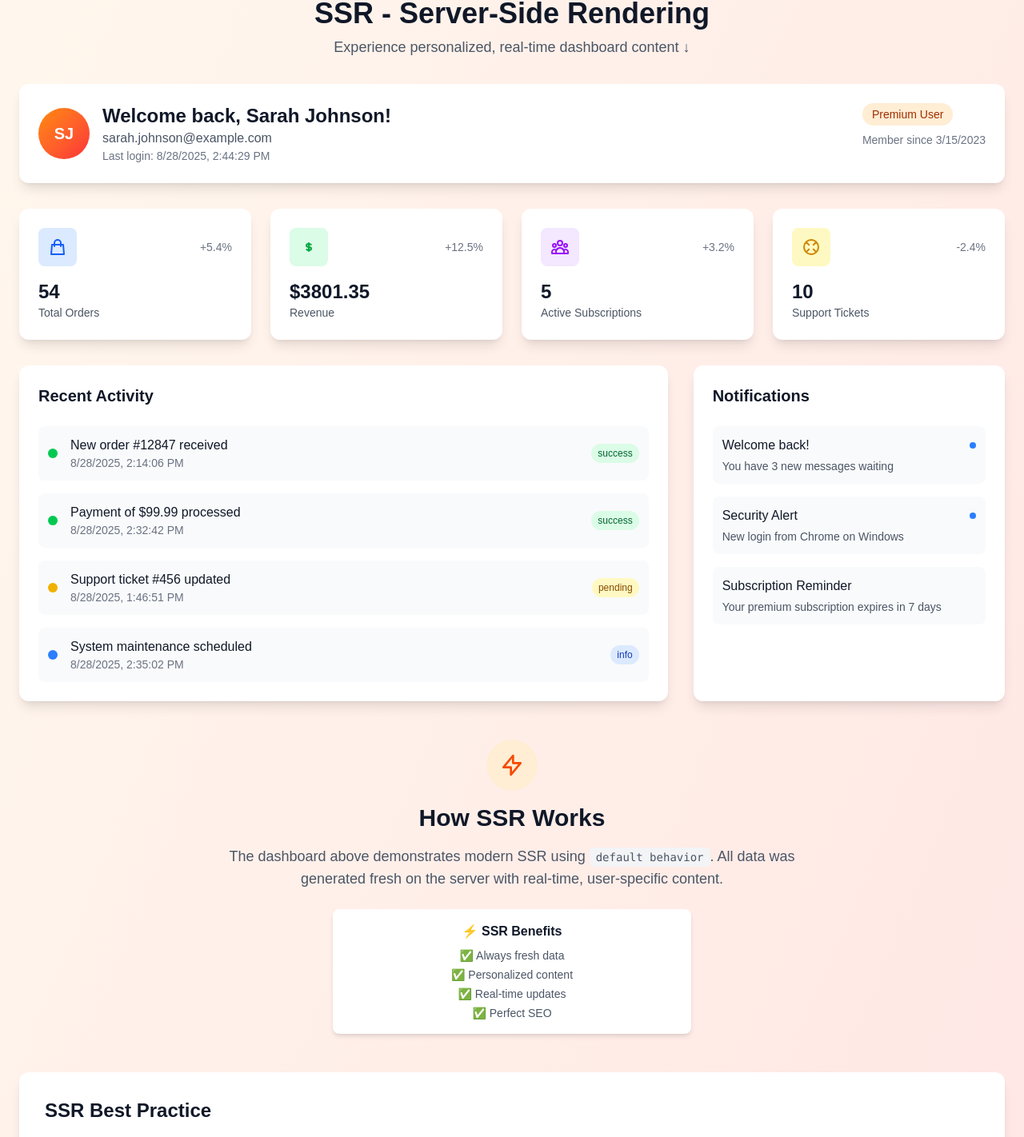
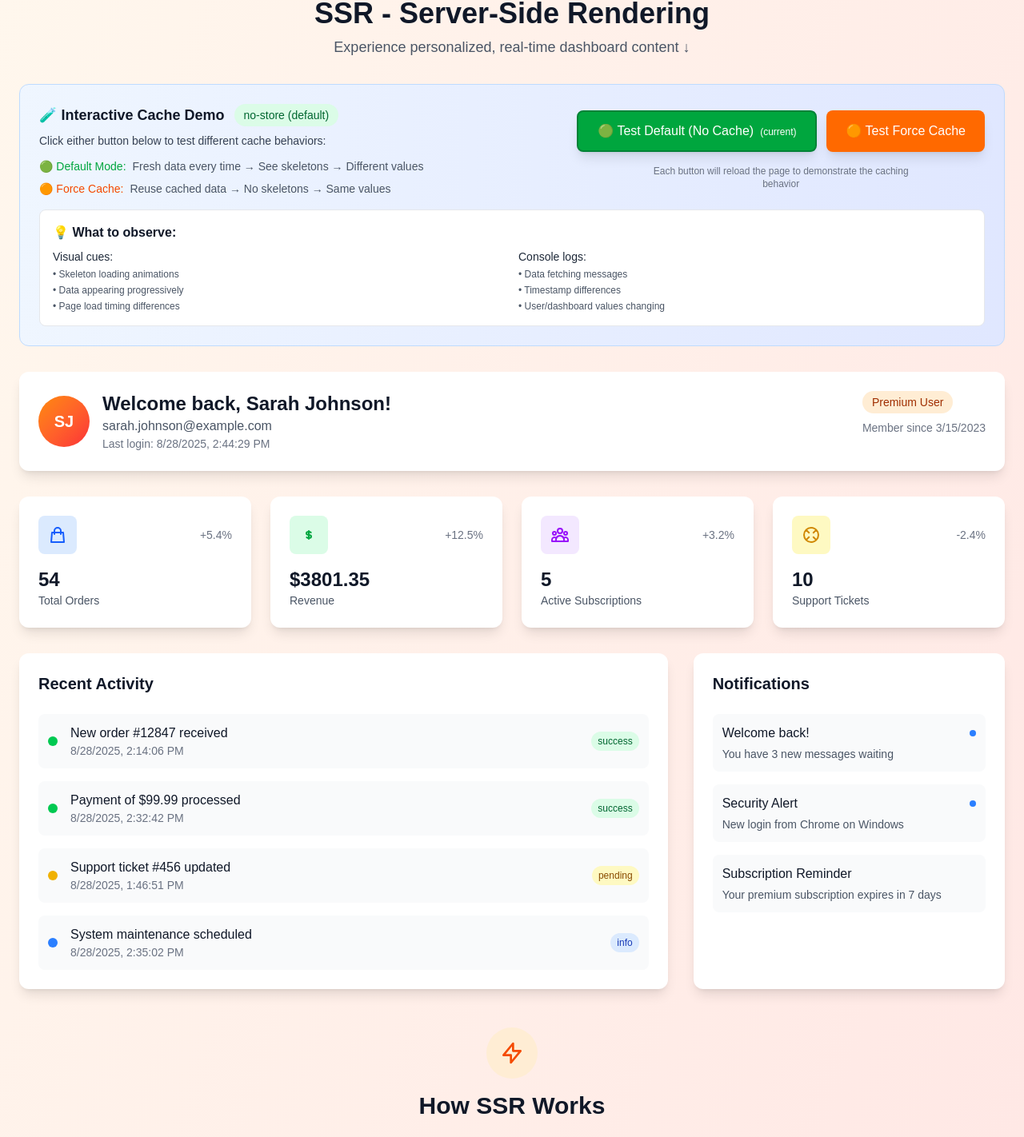
Before and after one commit to kiki-le-singe/nextjs-perf-showcase, a Next.js app: page /rendering-methods/ssr in a window 1280 px wide. Shown: the part 51-1473 px from the top of the page at 80% size. Built offline with nearby package versions, Linux system fonts and the light colour scheme; no server answers.

Commit message:
implement cache-demo-toggle component

```diff
--- a/src/app/rendering-methods/ssr/page.tsx
+++ b/src/app/rendering-methods/ssr/page.tsx
@@ -7,8 +7,13 @@ import { DashboardStats } from "@/components/rendering-methods/ssr/dashboard-sta
 import { StatsSkeleton } from "@/components/rendering-methods/ssr/dashboard-stats-skeleton";
 import { DashboardContent } from "@/components/rendering-methods/ssr/dashboard-content";
 import { DashboardContentSkeleton } from "@/components/rendering-methods/ssr/dashboard-content-skeleton";
+import { CacheDemoToggle } from "@/components/rendering-methods/ssr/cache-demo-toggle";
 
-export default async function SSRPage() {
+export default async function SSRPage({
+  searchParams,
+}: {
+  searchParams: Promise<{ cache?: string }>;
+}) {
   return (
     <div className="min-h-screen bg-gradient-to-br from-orange-50 to-red-100">
       <div className="container mx-auto px-4 md:px-6 py-8 md:py-12">
@@ -22,19 +27,22 @@ export default async function SSRPage() {
           </p>
         </div>
 
+        {/* Cache Demo Toggle */}
+        <CacheDemoToggle />
+
         {/* User Header with Suspense */}
         <Suspense fallback={<UserHeaderSkeleton />}>
-          <UserHeader />
+          <UserHeader searchParams={searchParams} />
         </Suspense>
 
         {/* Dashboard Stats with Suspense */}
         <Suspense fallback={<StatsSkeleton />}>
-          <DashboardStats />
+          <DashboardStats searchParams={searchParams} />
         </Suspense>
 
         {/* Dashboard Content with Suspense */}
         <Suspense fallback={<DashboardContentSkeleton />}>
-          <DashboardContent />
+          <DashboardContent searchParams={searchParams} />
         </Suspense>
 
         {/* SSR Explanation */}
@@ -58,12 +66,20 @@ export default async function SSRPage() {
             How SSR Works
           </h2>
           <p className="text-base md:text-lg text-gray-600 max-w-3xl mx-auto mb-6">
-            The dashboard above demonstrates modern SSR using{" "}
+            The dashboard above demonstrates modern SSR with{" "}
+            <strong className="text-blue-600">
+              interactive cache comparison
+            </strong>
+            . Use the toggle above to switch between{" "}
             <code className="bg-gray-100 px-2 py-1 rounded text-sm">
-              default behavior
-            </code>
-            . All data was generated fresh on the server with real-time,
-            user-specific content.
+              default (no-store)
+            </code>{" "}
+            and{" "}
+            <code className="bg-gray-100 px-2 py-1 rounded text-sm">
+              force-cache
+            </code>{" "}
+            modes, then reload to see the difference in loading behavior and
+            console logs.
           </p>
 
           {/* Request Time Info */}
--- /dev/null
+++ b/src/components/rendering-methods/ssr/cache-demo-toggle.tsx
@@ -0,0 +1,135 @@
+"use client";
+
+import { useState, useEffect } from "react";
+
+export function CacheDemoToggle() {
+  const [isForceCache, setIsForceCache] = useState(false);
+
+  // Update URL parameter to control cache behavior
+  useEffect(() => {
+    const url = new URL(window.location.href);
+    if (isForceCache) {
+      url.searchParams.set("cache", "force-cache");
+    } else {
+      url.searchParams.delete("cache");
+    }
+    window.history.replaceState({}, "", url.toString());
+  }, [isForceCache]);
+
+  // Read initial state from URL
+  useEffect(() => {
+    const url = new URL(window.location.href);
+    const cacheParam = url.searchParams.get("cache");
+    setIsForceCache(cacheParam === "force-cache");
+  }, []);
+
+  const handleDefaultCache = () => {
+    setIsForceCache(false);
+    const url = new URL(window.location.href);
+    url.searchParams.delete("cache");
+    window.location.href = url.toString();
+  };
+
+  const handleForceCache = () => {
+    setIsForceCache(true);
+    const url = new URL(window.location.href);
+    url.searchParams.set("cache", "force-cache");
+    window.location.href = url.toString();
+  };
+
+  return (
+    <div className="bg-gradient-to-r from-blue-50 to-indigo-100 rounded-xl p-6 mb-8 border border-blue-200">
+      <div className="flex flex-col lg:flex-row lg:items-center lg:justify-between gap-4">
+        <div className="flex-1">
+          <h3 className="text-lg font-bold text-gray-900 mb-2 flex items-center">
+            🧪 Interactive Cache Demo
+            <span
+              className={`ml-3 px-3 py-1 rounded-full text-sm font-medium ${
+                isForceCache
+                  ? "bg-orange-100 text-orange-800"
+                  : "bg-green-100 text-green-800"
+              }`}
+            >
+              {isForceCache ? "force-cache" : "no-store (default)"}
+            </span>
+          </h3>
+          <p className="text-gray-700 text-sm mb-3">
+            Click either button below to test different cache behaviors:
+          </p>
+          <div className="space-y-2 text-sm">
+            <div className="flex items-start gap-2">
+              <span className="text-green-600 font-medium">
+                🟢 Default Mode:
+              </span>
+              <span className="text-gray-600">
+                Fresh data every time → See skeletons → Different values
+              </span>
+            </div>
+            <div className="flex items-start gap-2">
+              <span className="text-orange-600 font-medium">
+                🟠 Force Cache:
+              </span>
+              <span className="text-gray-600">
+                Reuse cached data → No skeletons → Same values
+              </span>
+            </div>
+          </div>
+        </div>
+
+        <div className="flex flex-col items-center gap-4">
+          <div className="flex flex-col sm:flex-row gap-3">
+            <button
+              onClick={handleDefaultCache}
+              className={`px-6 py-3 rounded-lg font-medium transition-all duration-200 transform hover:scale-105 ${
+                !isForceCache
+                  ? "bg-green-600 text-white shadow-lg border-2 border-green-700"
+                  : "bg-green-500 hover:bg-green-600 text-white shadow-lg hover:shadow-xl"
+              }`}
+            >
+              🟢 Test Default (No Cache)
+              {!isForceCache && <span className="ml-2 text-xs">(current)</span>}
+            </button>
+            <button
+              onClick={handleForceCache}
+              className={`px-6 py-3 rounded-lg font-medium transition-all duration-200 transform hover:scale-105 ${
+                isForceCache
+                  ? "bg-orange-600 text-white shadow-lg border-2 border-orange-700"
+                  : "bg-orange-500 hover:bg-orange-600 text-white shadow-lg hover:shadow-xl"
+              }`}
+            >
+              🟠 Test Force Cache
+              {isForceCache && <span className="ml-2 text-xs">(current)</span>}
+            </button>
+          </div>
+          <p className="text-xs text-gray-500 text-center max-w-xs">
+            Each button will reload the page to demonstrate the caching behavior
+          </p>
+        </div>
+      </div>
+
+      <div className="mt-4 p-4 bg-white rounded-lg border border-gray-200">
+        <h4 className="font-semibold text-gray-900 mb-2">
+          💡 What to observe:
+        </h4>
+        <div className="grid md:grid-cols-2 gap-4 text-sm text-gray-600">
+          <div>
+            <p className="font-medium text-gray-800 mb-1">Visual cues:</p>
+            <ul className="space-y-1 text-xs">
+              <li>• Skeleton loading animations</li>
+              <li>• Data appearing progressively</li>
+              <li>• Page load timing differences</li>
+            </ul>
+          </div>
+          <div>
+            <p className="font-medium text-gray-800 mb-1">Console logs:</p>
+            <ul className="space-y-1 text-xs">
+              <li>• Data fetching messages</li>
+              <li>• Timestamp differences</li>
+              <li>• User/dashboard values changing</li>
+            </ul>
+          </div>
+        </div>
+      </div>
+    </div>
+  );
+}
--- a/src/components/rendering-methods/ssr/dashboard-content.tsx
+++ b/src/components/rendering-methods/ssr/dashboard-content.tsx
@@ -1,13 +1,33 @@
 import { fetchDashboardData } from "@/lib/api";
 import type { DashboardData } from "@/lib/types";
 
-export async function DashboardContent() {
-  console.log("🔧 [SSR] Fetching dashboard content data...");
-  const dashboardData: DashboardData = await fetchDashboardData();
-  // const dashboardData: DashboardData = await fetchDashboardData({
-  //   cache: "force-cache",
-  // });
-  console.log("🔧 [SSR] Dashboard content data fetched");
+export async function DashboardContent({
+  searchParams,
+}: {
+  searchParams?: Promise<{ cache?: string }>;
+}) {
+  const resolvedSearchParams = await searchParams;
+  const cacheMode =
+    resolvedSearchParams?.cache === "force-cache" ? "force-cache" : "no-store";
+
+  console.log(
+    `📝 [DASHBOARD CONTENT] Fetching activity & notifications with cache: ${cacheMode}...`
+  );
+  const dashboardData: DashboardData =
+    cacheMode === "force-cache"
+      ? await fetchDashboardData({ cache: "force-cache" })
+      : await fetchDashboardData();
+
+  console.log(
+    `✅ [DASHBOARD CONTENT] Content fetched (${cacheMode}):`,
+    `Activities: ${
+      dashboardData.recentActivity.length
+    } items | Notifications: ${
+      dashboardData.notifications.length
+    } items | Latest Activity: "${
+      dashboardData.recentActivity[0]?.message || "None"
+    }"`
+  );
 
   return (
     <div className="grid lg:grid-cols-3 gap-8 mb-12">
--- a/src/components/rendering-methods/ssr/dashboard-stats.tsx
+++ b/src/components/rendering-methods/ssr/dashboard-stats.tsx
@@ -1,15 +1,26 @@
 import { fetchDashboardData } from "@/lib/api";
 import type { DashboardData } from "@/lib/types";
 
-export async function DashboardStats() {
-  console.log("🔧 [SSR] Fetching dashboard data...");
-  const dashboardData: DashboardData = await fetchDashboardData();
-  // const dashboardData: DashboardData = await fetchDashboardData({
-  //   cache: "force-cache",
-  // });
+export async function DashboardStats({
+  searchParams,
+}: {
+  searchParams?: Promise<{ cache?: string }>;
+}) {
+  const resolvedSearchParams = await searchParams;
+  const cacheMode =
+    resolvedSearchParams?.cache === "force-cache" ? "force-cache" : "no-store";
+
   console.log(
-    "🔧 [SSR] Dashboard data fetched, orders:",
-    dashboardData.stats.totalOrders
+    `📊 [DASHBOARD STATS] Fetching stats data with cache: ${cacheMode}...`
+  );
+  const dashboardData: DashboardData =
+    cacheMode === "force-cache"
+      ? await fetchDashboardData({ cache: "force-cache" })
+      : await fetchDashboardData();
+
+  console.log(
+    `✅ [DASHBOARD STATS] Stats data fetched (${cacheMode}):`,
+    `Orders: ${dashboardData.stats.totalOrders} | Revenue: $${dashboardData.stats.revenue} | Subscriptions: ${dashboardData.stats.activeSubscriptions} | Tickets: ${dashboardData.stats.supportTickets}`
   );
 
   return (
--- a/src/components/rendering-methods/ssr/user-header.tsx
+++ b/src/components/rendering-methods/ssr/user-header.tsx
@@ -1,11 +1,27 @@
 import { fetchUserData } from "@/lib/api";
 import type { User } from "@/lib/types";
 
-export async function UserHeader() {
-  console.log("🔧 [SSR] Fetching user data...");
-  const user: User = await fetchUserData();
-  // const user: User = await fetchUserData({ cache: "force-cache" });
-  console.log("🔧 [SSR] User data fetched:", user.name, "at", user.lastLogin);
+export async function UserHeader({
+  searchParams,
+}: {
+  searchParams?: Promise<{ cache?: string }>;
+}) {
+  const resolvedSearchParams = await searchParams;
+  const cacheMode =
+    resolvedSearchParams?.cache === "force-cache" ? "force-cache" : "no-store";
+
+  console.log(
+    `👤 [USER HEADER] Fetching user data with cache: ${cacheMode}...`
+  );
+  const user: User =
+    cacheMode === "force-cache"
+      ? await fetchUserData({ cache: "force-cache" })
+      : await fetchUserData();
+
+  console.log(
+    `✅ [USER HEADER] User data fetched (${cacheMode}):`,
+    `Name: ${user.name} | Last Login: ${user.lastLogin} | Email: ${user.email}`
+  );
 
   return (
     <div className="bg-white rounded-xl shadow-lg p-4 md:p-6 mb-6 md:mb-8">
```
